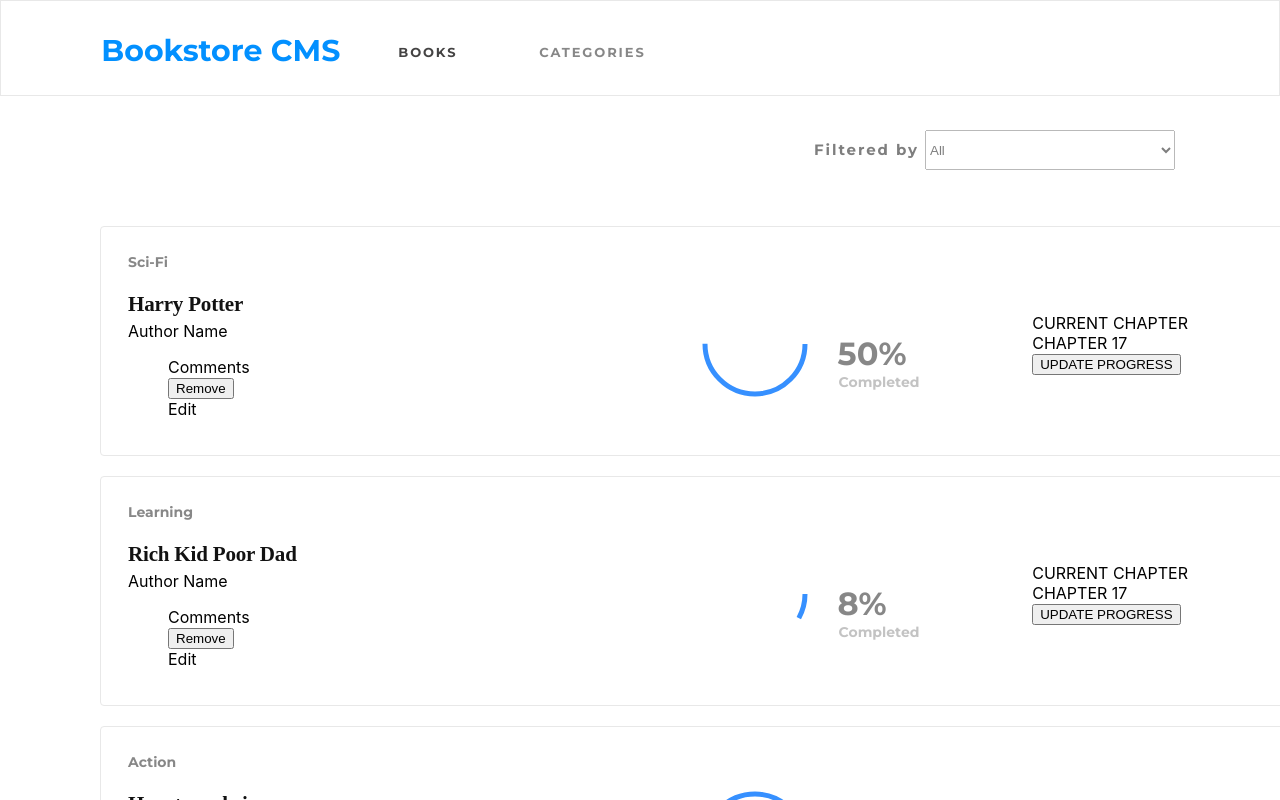
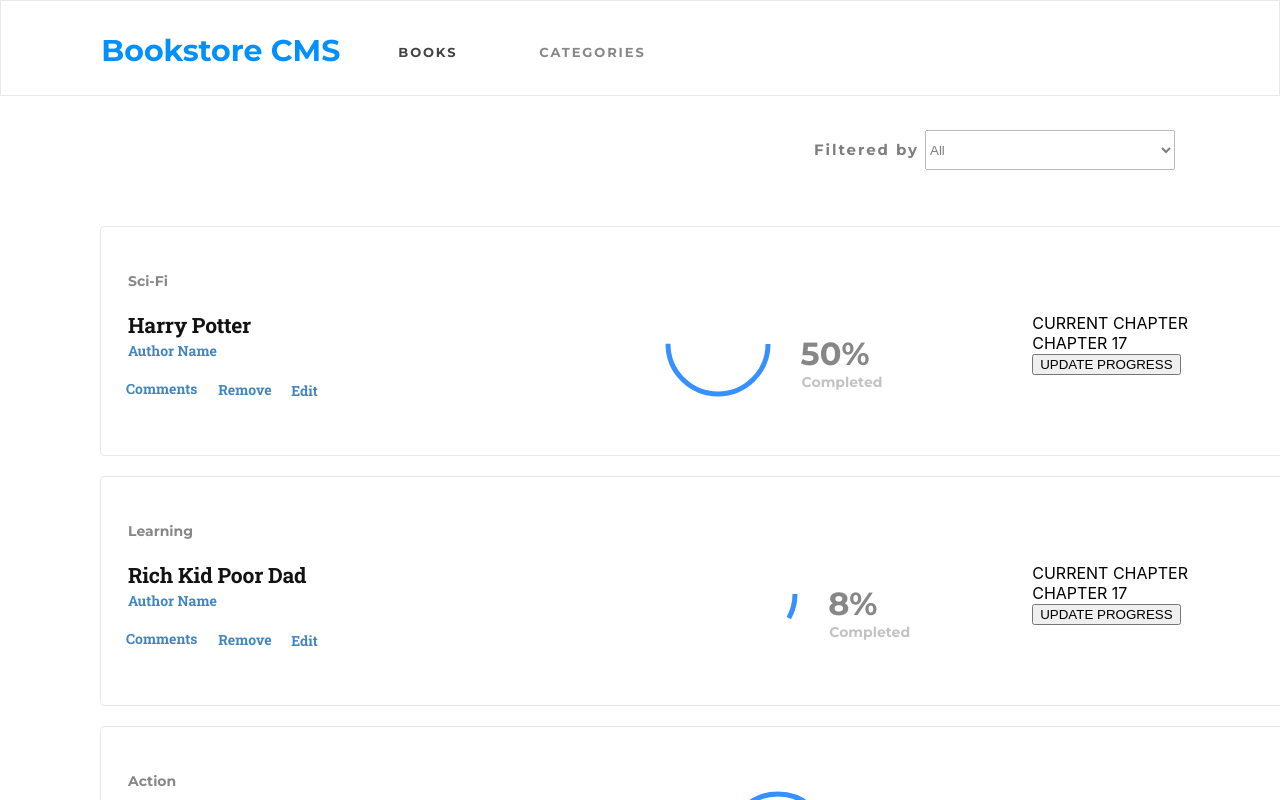
Before and after one commit to Davidosky007/My-react-redux-bookstore-app, a React (Create React App) app: page / in a window 1280 px wide. Shown: the top 800 px of the page. Built offline with nearby package versions, Linux system fonts and the light colour scheme.

Commit message:
Add styling for each book component

```diff
--- a/src/components/Book.js
+++ b/src/components/Book.js
@@ -16,16 +16,14 @@ const Book = ({ book, handleRemoveBook }) => {
         <div>
           <span className="auth-name">Author Name</span>
         </div>
-        <span className="remove-sect">
-          <ul>
-            <li>Comments</li>
-            <li>
-              {' '}
-              <button type="button" onClick={() => handleRemoveBook(book)}>Remove</button>
-            </li>
-            <li>Edit</li>
-          </ul>
-        </span>
+        <ul className="remove-sect">
+          <li className="buk-comments">Comments</li>
+          <li className="buk-remove">
+            {' '}
+            <button type="button" onClick={() => handleRemoveBook(book)}>Remove</button>
+          </li>
+          <li className="buk-edit">Edit</li>
+        </ul>
       </div>
       <div className="main-prog">
         <ProgressRing
--- a/src/index.css
+++ b/src/index.css
@@ -78,7 +78,7 @@ code {
   width: 59px;
   height: 16px;
   margin: 18px 41px 11px 0;
-  font-family: Montserrat;
+ font-family: 'Montserrat', sans-serif;
   font-size: 13px;
   font-weight: normal;
   font-stretch: normal;
@@ -92,7 +92,7 @@ code {
   height: 16px;
   margin: 18px 664px 11px 41px;
   opacity: 0.5;
-  font-family: Montserrat;
+ font-family: 'Montserrat', sans-serif;
   font-size: 13px;
   font-weight: normal;
   font-stretch: normal;
@@ -107,7 +107,7 @@ code {
   padding-right: 105px;
   height: 16px;
   opacity: 0.5;
-  font-family: Montserrat;
+  font-family: 'Montserrat', sans-serif;
   font-size: 15px;
   font-weight: normal;
   font-stretch: normal;
@@ -147,7 +147,7 @@ code {
   height: 18px;
   margin: 0 39px 0 0;
   opacity: 0.5;
-  font-family: Montserrat;
+  font-family: 'Montserrat', sans-serif;
   font-size: 14px;
   font-weight: bold;
   font-stretch: normal;
@@ -158,10 +158,9 @@ code {
 }
 
 .buk-title{
- width: 197px;
   height: 29px;
   margin: 3px 323px 0 0;
-  font-family: RobotoSlab;
+font-family: 'Roboto Slab', serif;
   font-size: 18px;
   font-weight: bold;
   font-stretch: normal;
@@ -169,6 +168,73 @@ code {
   line-height: normal;
   letter-spacing: -0.2px;
   color: #121212;
+}
+
+.auth-name{
+   width: 107px;
+  height: 19px;
+  margin: 4px 0 0;
+  font-family: 'Roboto Slab', serif;
+  font-size: 14px;
+  font-weight: 300;
+  font-stretch: normal;
+  font-style: normal;
+  line-height: normal;
+  letter-spacing: normal;
+  color: #4386bf;
+}
+
+.remove-sect{
+     display: flex;
+    justify-content: space-evenly;
+    float: left;
+    margin-left: -42px;
+    align-items: center;
+    align-content: center;
+}
+
+.buk-remove{
+  padding-right: 10px;
+}
+
+.buk-remove button {
+  border: none;
+   width: 54px;
+  height: 19px;
+  margin: 3px 15px 2px 0;
+ font-family: 'Roboto Slab', serif;
+  font-size: 14px;
+  font-weight: 300;
+  font-stretch: normal;
+  font-style: normal;
+  line-height: normal;
+  letter-spacing: normal;
+  color: #4386bf;
+  background-color: inherit;
+}
+.buk-comments{
+  height: 19px;
+  margin: 3px 15px 2px 0;
+font-family: 'Roboto Slab', serif;
+  font-size: 14px;
+  font-weight: 300;
+  font-stretch: normal;
+  font-style: normal;
+  line-height: normal;
+  letter-spacing: normal;
+  color: #4386bf;
+}
+
+.buk-edit{
+font-family: 'Roboto Slab', serif;
+  font-size: 14px;
+  font-weight: 300;
+  font-stretch: normal;
+  font-style: normal;
+  line-height: normal;
+  letter-spacing: normal;
+  color: #4386bf;
+  height: 15px;
 }
 
 .add-buk-main{
@@ -187,7 +253,7 @@ code {
   width: 68px;
   height: 39px;
   margin: 1px 92px 0 11px;
-  font-family: Montserrat;
+  font-family: 'Montserrat', sans-serif;
   font-size: 32px;
   font-weight: normal;
   font-stretch: normal;
@@ -201,7 +267,7 @@ code {
   height: 18px;
   margin: 7px 79px 12px 12px;
   opacity: 0.5;
-  font-family: Montserrat;
+  font-family: 'Montserrat', sans-serif;
   font-size: 14px;
   font-weight: normal;
   font-stretch: normal;
```
